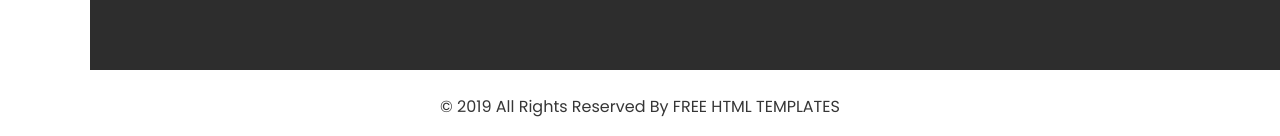
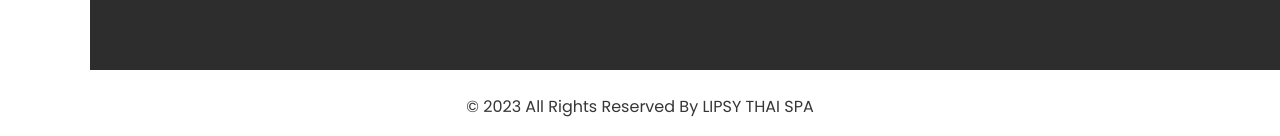
Before and after one commit to Lipsythiaspa/Lipsythaispa, a plain HTML site: page index.html in a window 1280 px wide. Shown: the part 6020-6156 px from the top of the page. Drawn offline with nearby package versions, Linux system fonts and the light colour scheme.

Commit message:
Update index.html
update rights

```diff
--- a/index.html
+++ b/index.html
@@ -592,8 +592,8 @@
     </div>
     <div class="container">
       <p>
-        &copy; 2019 All Rights Reserved By
-        <a href="https://html.design/">Free Html Templates</a>
+        &copy; 2023 All Rights Reserved By
+        <a href="https://lipsythaispa.in/">Lipsy Thai Spa</a>
       </p>
     </div>
   </footer>
```
